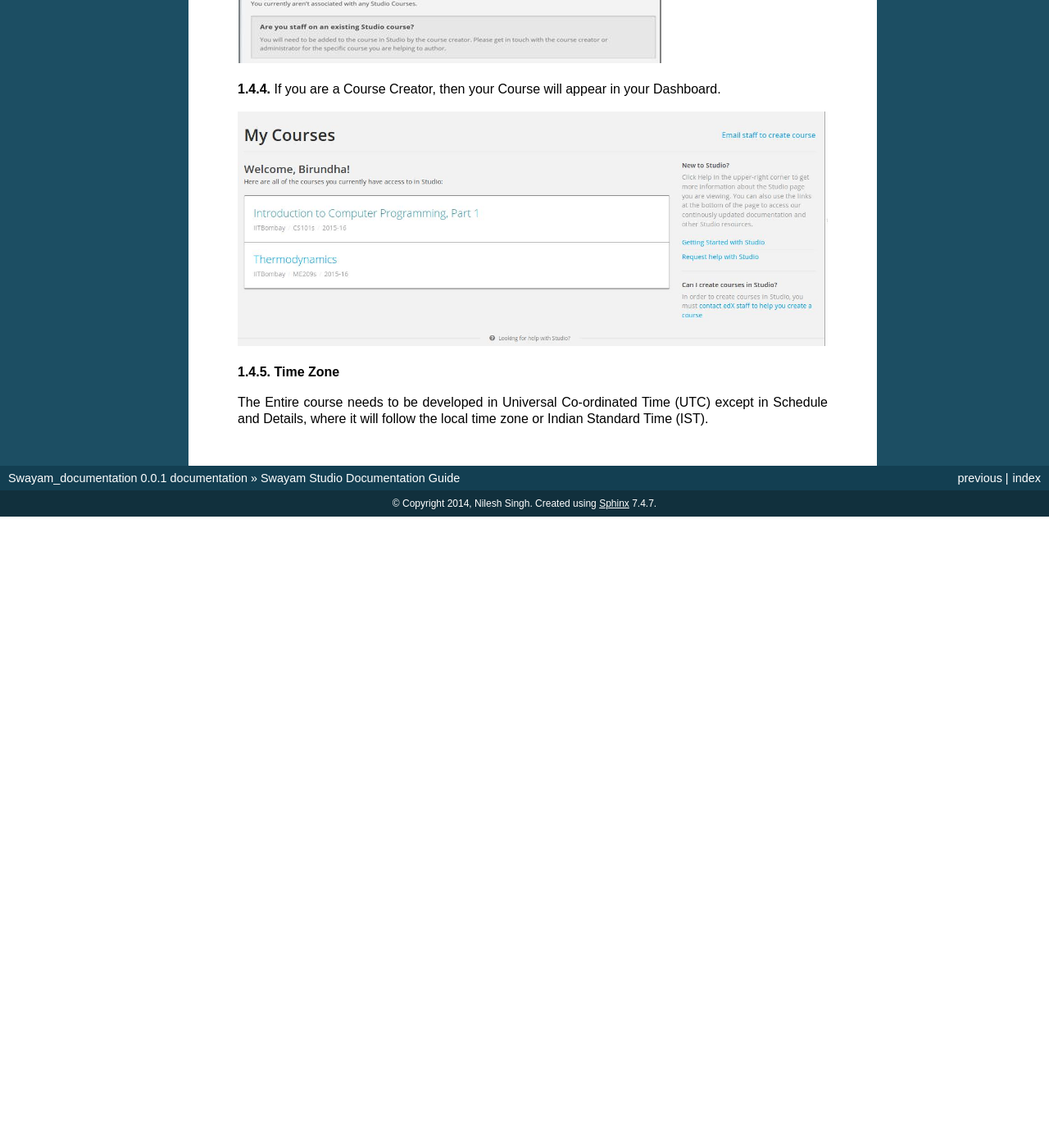
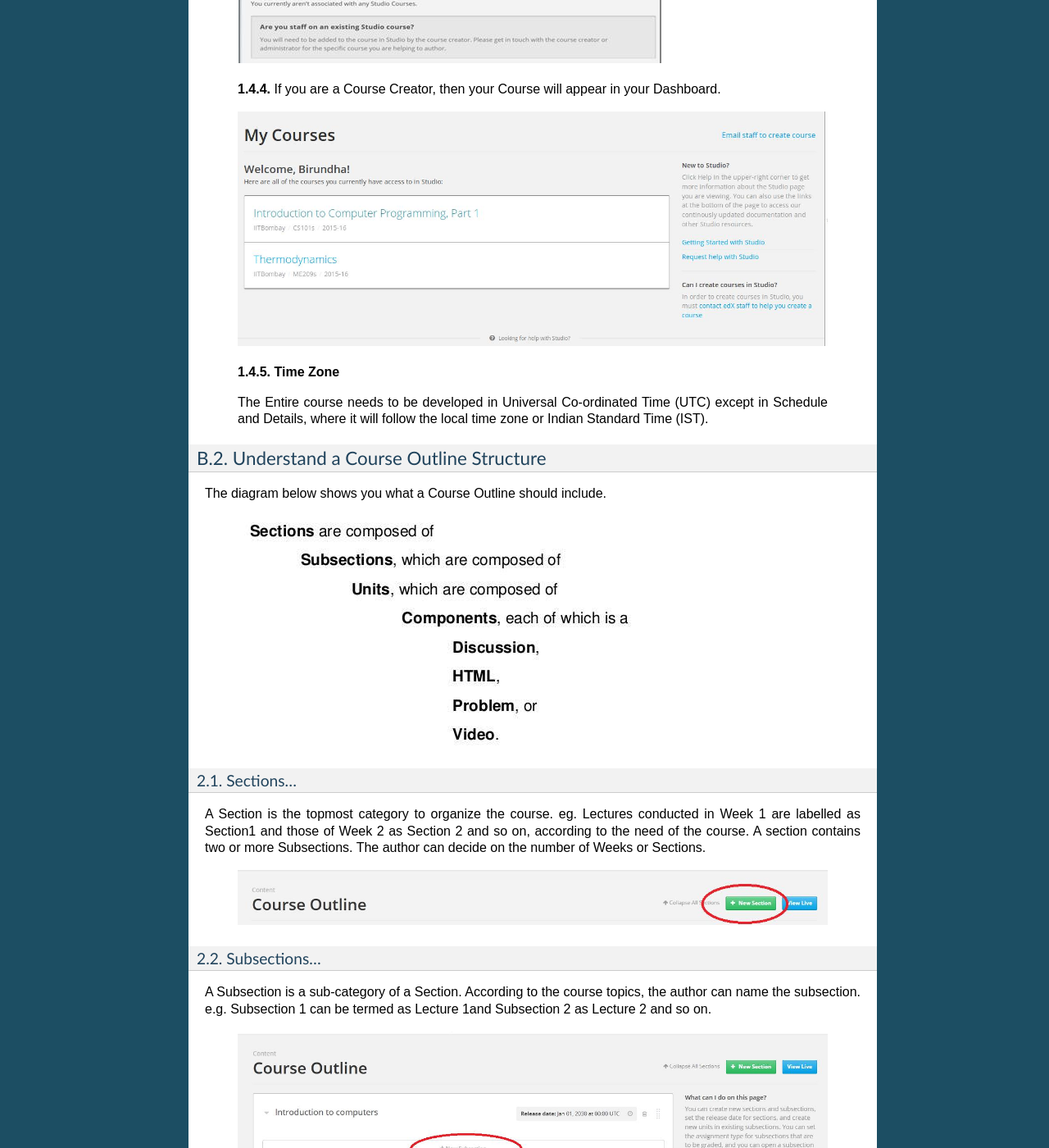
Before and after one commit to NileshSingh/Swayam_Doc, a Sphinx documentation site: the page built from source/swayam_doc.rst, in a window 1280 px wide and 1400 px high, scrolled down 5182 px. Shown: the whole window at 82% size. Built offline with Sphinx 7.4.7, drawn with Linux system fonts in a browser that asks for light colours; before the commit the page ends 5812 px from its top, so only the background shows below that; some of the changed text lies outside the part shown.

Commit message:
swayam_doc.rst

```diff
--- a/source/swayam_doc.rst
+++ b/source/swayam_doc.rst
@@ -117,3 +117,30 @@ Enter your information in the relevant fields, as shown in the given image.
 
   The Entire course needs to be developed in Universal Co-ordinated Time (UTC) except in Schedule
   and Details, where it will follow the   local time zone or Indian Standard Time (IST).
+
+B.2. Understand a Course Outline Structure
+******************************************
+
+The diagram below shows you what a Course Outline should include.
+
+  .. image::  images/course_outline_structure.jpg
+    :alt: course outline structure page
+
+2.1. Sections…
+++++++++++++++
+
+A Section is the topmost category to organize the course. eg. Lectures conducted in Week 1 are labelled
+as Section1 and those of Week 2 as Section 2 and so on, according to the need of the course. A section
+contains two or more Subsections. The author can decide on the number of Weeks or Sections.
+
+  .. image::  images/section.jpg
+    :alt: section page
+
+2.2. Subsections...
++++++++++++++++++++
+
+A Subsection is a sub-category of a Section. According to the course topics, the author can name the
+subsection. e.g. Subsection 1 can be termed as Lecture 1and Subsection 2 as Lecture 2 and so on.
+
+  .. image::  images/subsection.jpg
+    :alt: section page
```
Also changed, not shown: 1 other file.
